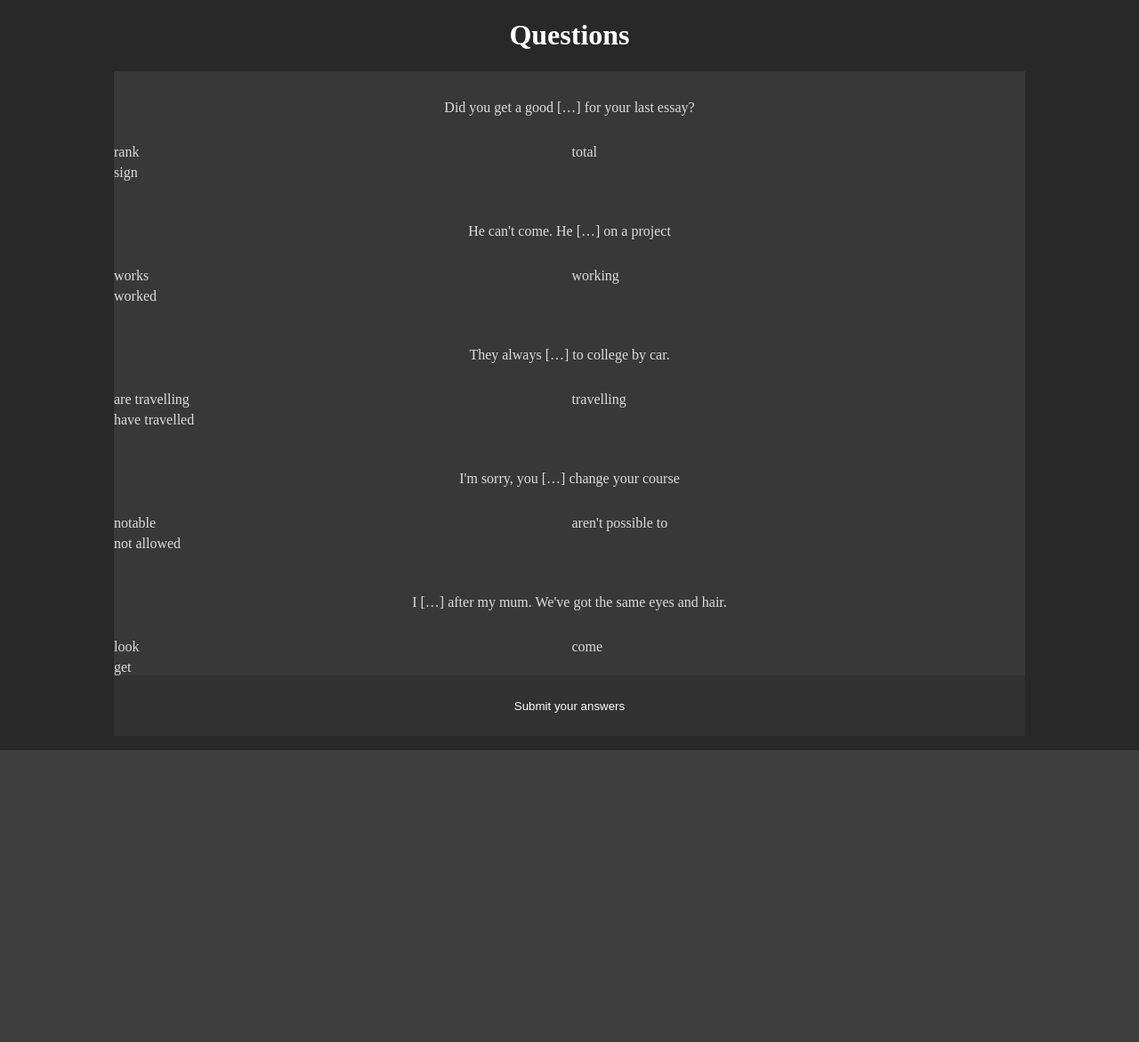
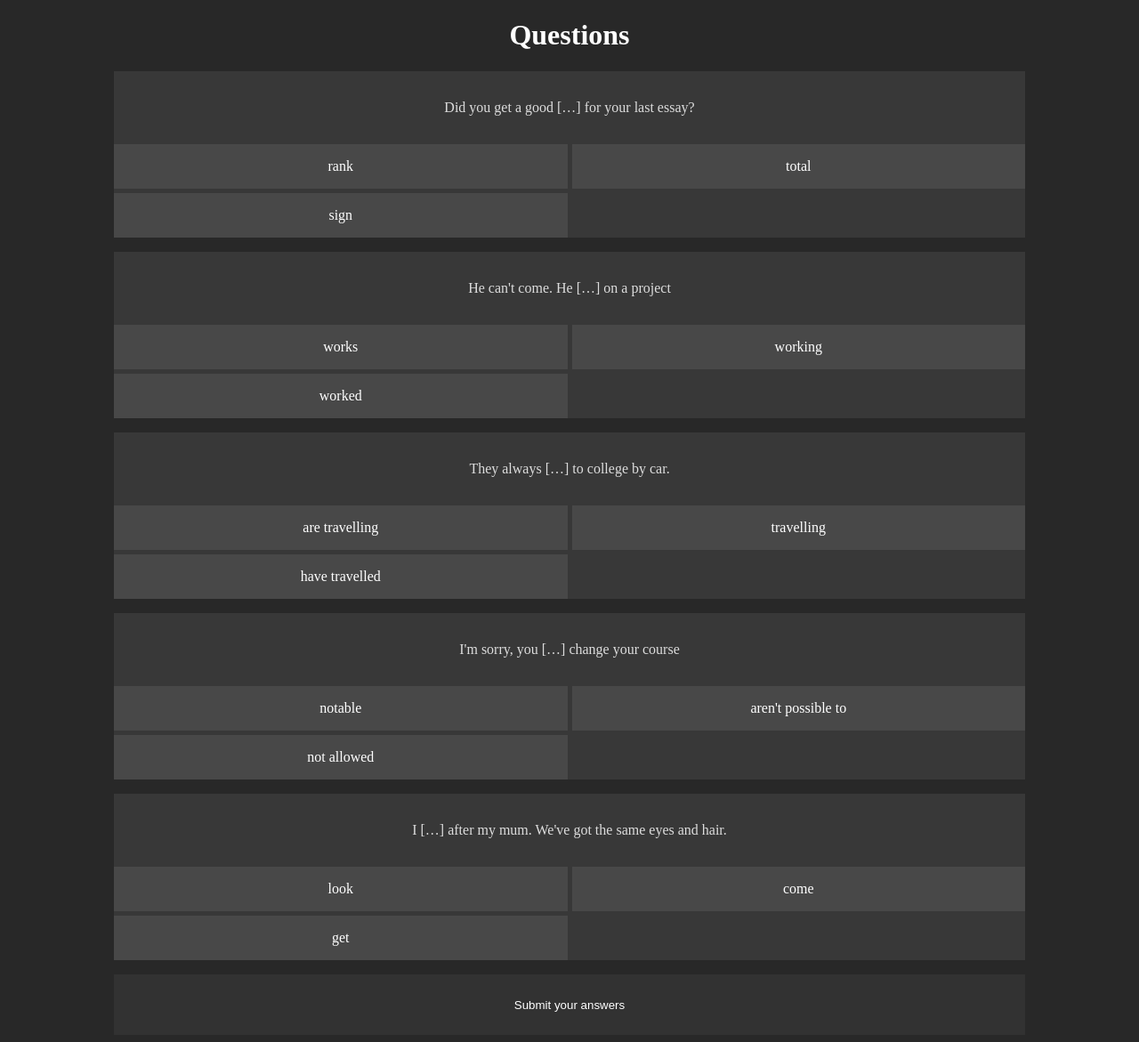
Before and after one commit to manusdextra/testcenter, a Flask app: page / in a window 1280 px wide. Shown: the whole page at 89% size. Before the commit the page ends 843 px from the top, so only its background shows below. Run offline with Flask 2, Linux system fonts and the light colour scheme.

Commit message:
Fix buttons

```diff
--- a/templates/index.html
+++ b/templates/index.html
@@ -9,6 +9,7 @@
 </head>
 <body>
     <h1>Questions</h1>
+    <form>
     {% for element in material.Questions %}
     <div class="question" id="q{{material.Questions.index(element)}}">
         <div class="gap" id="q{{material.Questions.index(element)}}gap">
@@ -16,15 +17,14 @@
         </div>
         <div class="fill" id="q{{material.Questions.index(element)}}fill">
         {% for option in element.OtherAnswers %}
-            <div class="choice" id="q{{material.Questions.index(element)}}opt{{element.OtherAnswers.index(option)}}">
-                <input name="{{option}}" type="radio" value="q{{material.Questions.index(element)}}opt{{element.OtherAnswers.index(option)}}">
-                {{ option }}
-            </div>
+        <input name="q{{material.Questions.index(element)}}" type="radio" id="q{{material.Questions.index(element)}}opt{{element.OtherAnswers.index(option)}}" value="{{ option }}"><label for="q{{material.Questions.index(element)}}opt{{element.OtherAnswers.index(option)}}">{{ option }}</label>
         {% endfor %}
         </div>
+    </div>
     {% endfor %}
     <div class="submit">
         <input type="submit" value="Submit your answers" formmethod="POST" formaction="form">
     </div>
+    </form>
 </body>
 </html>
```
